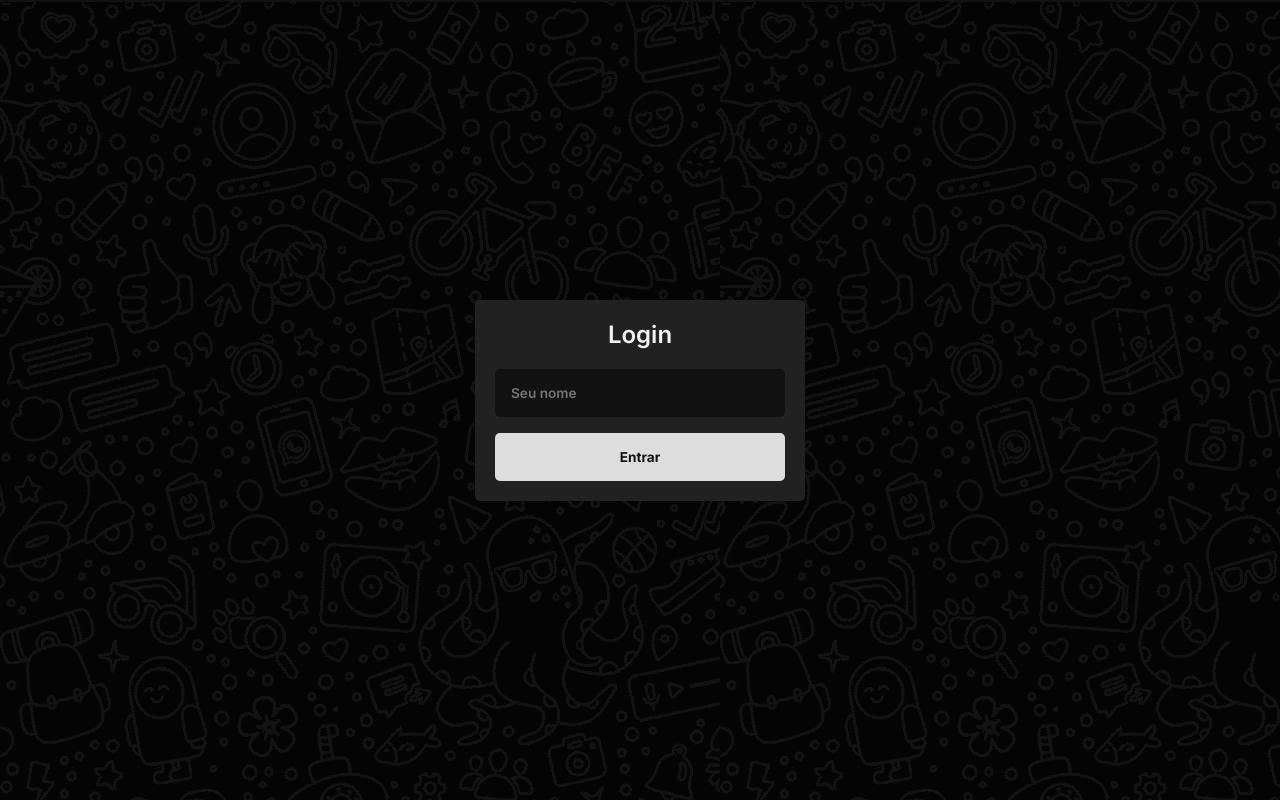
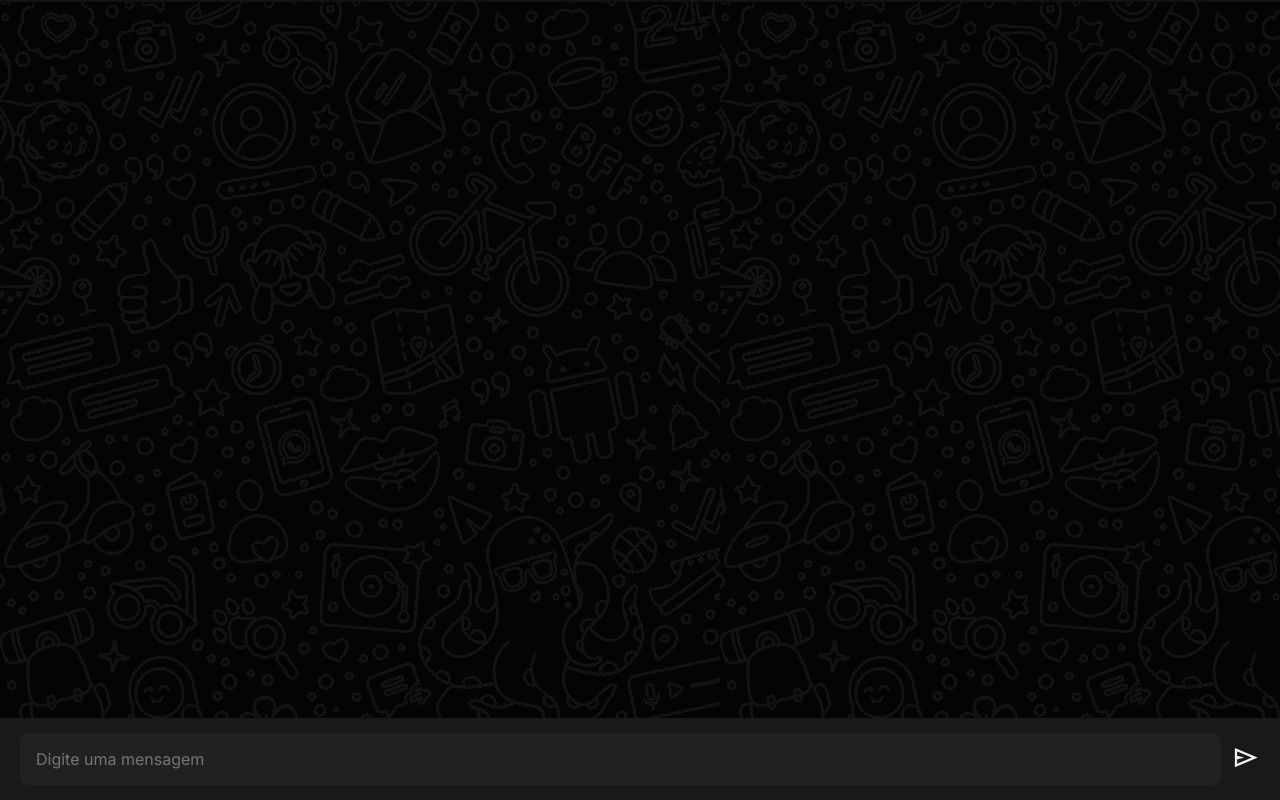
Before and after one commit to Pedroo07/Chat-js, a plain HTML site: page frontend/index.html in a window 1280 px wide. Drawn offline with nearby package versions, Linux system fonts and the light colour scheme.

Commit message:
Estilizando parte de  mensgens

```diff
--- a/frontend/index.html
+++ b/frontend/index.html
@@ -1,11 +1,15 @@
 <!DOCTYPE html>
 <html lang="pt-br">
+
 <head>
     <meta charset="UTF-8">
     <meta name="viewport" content="width=device-width, initial-scale=1.0">
+    <link rel="stylesheet"
+        href="https://fonts.googleapis.com/css2?family=Material+Symbols+Outlined:opsz,wght,FILL,GRAD@24,400,1,0" />
     <link rel="stylesheet" href="style.css">
     <title>Chat-Online</title>
 </head>
+
 <body>
     <main class="container">
         <section class="login">
@@ -15,8 +19,17 @@
                 <button type="submit" class="login_button">Entrar</button>
             </form>
         </section>
-
+        <section class="chat">
+            <section class="chat_messages"></section>
+            <form class="chat_form">
+                <input type="text" class="chat_input" placeholder="Digite uma mensagem" required>
+                <button type="submit" class="chat_button">
+                    <span class="material-symbols-outlined">send</span>
+                    </button>
+            </form>
+        </section>
     </main>
     <script src="script.js"></script>
 </body>
+
 </html>
--- a/frontend/style.css
+++ b/frontend/style.css
@@ -1,15 +1,18 @@
 @import url('https://fonts.googleapis.com/css2?family=Inter:wght@400;500;600;700&display=swap');
-*{
+
+* {
     padding: 0;
     margin: 0;
     box-sizing: border-box;
     font-family: 'Inter', sans-serif;
 }
-body{
+
+body {
     background: url("../frontend/img/background.png");
     color: #f2f2f2;
 }
-.container{
+
+.container {
     width: 100%;
     height: 100dvh;
     display: flex;
@@ -17,25 +20,30 @@ body{
     justify-content: center;
 
 }
-.login{
+
+.login {
     width: 100%;
     max-width: 330px;
     background-color: #212121;
     border-radius: 5px;
     padding: 20px;
+    display: none;
 }
-.login h2{
+
+.login h2 {
     text-align: center;
     font-weight: 600;
     font-size: 1.5rem;
     margin-bottom: 20px;
 }
-.login_form{
+
+.login_form {
     display: flex;
     flex-direction: column;
     gap: 1rem;
 }
-.login_input{
+
+.login_input {
     border: none;
     padding: 1rem;
     font-size: 0.85rem;
@@ -46,11 +54,12 @@ body{
     border-radius: 5px;
 
 }
-.login_input:focus{
+
+.login_input:focus {
     outline: 2px solid white;
 }
 
-.login_button{
+.login_button {
     border: none;
     padding: 1rem;
     border-radius: 5px;
@@ -60,6 +69,51 @@ body{
     cursor: pointer;
     color: #121212;
 }
-.login_button:hover{
+
+.login_button:hover {
     background-color: #f2f2f2;
 }
+
+.chat {
+    width: 100%;
+    height: 100%;
+    display: flex;
+    flex-direction: column;
+    justify-content: space-between;
+}
+
+.chat_messages {
+    flex-grow: 1;
+}
+
+.chat_form {
+    background-color: #191919;
+    padding: 15px 20px;
+    display: flex;
+    align-items: center;
+    gap: 10px;
+    position: fixed;
+    bottom: 0;
+    width: 100%;
+}
+
+.chat_input {
+    border: none;
+    padding: 1rem;
+    border-radius: 8px;
+    flex-grow: 1;
+    background-color: #212121;
+    outline: none;
+    color: #f2f2f2;
+    font-size: 1rem;
+}
+
+.chat_button {
+    border: none;
+    background: none;
+    color: #f2f2f2;
+    cursor: pointer;
+}
+.chat_button span{
+    font-size: 1.8rem;
+}
```
